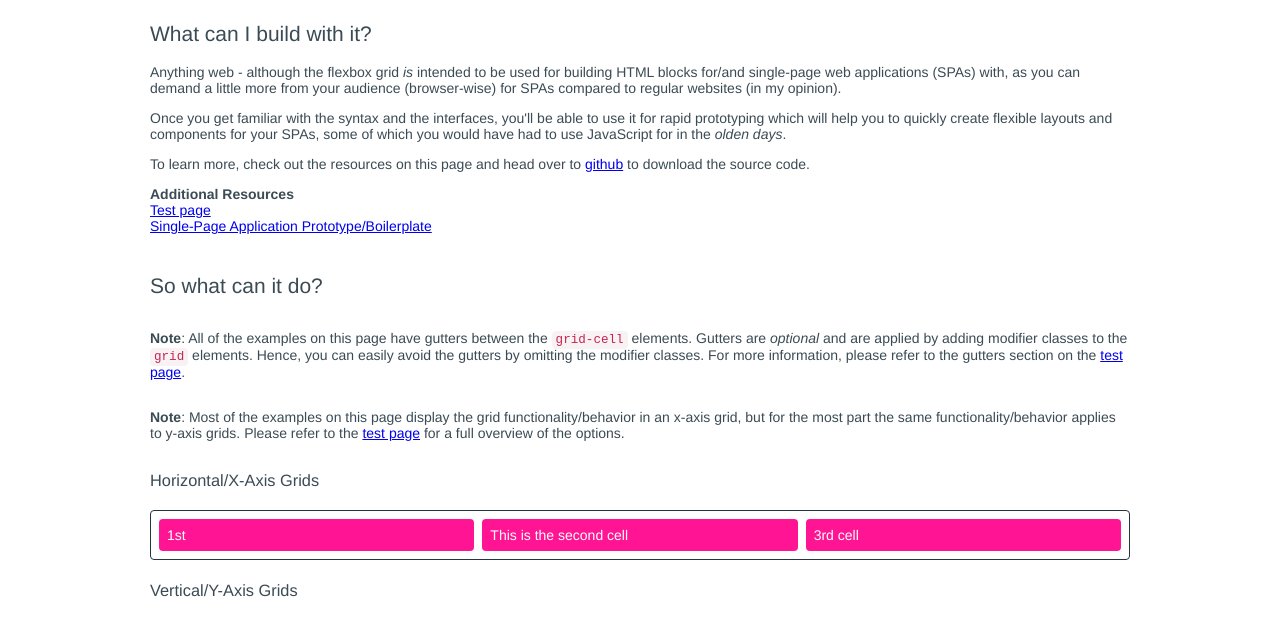
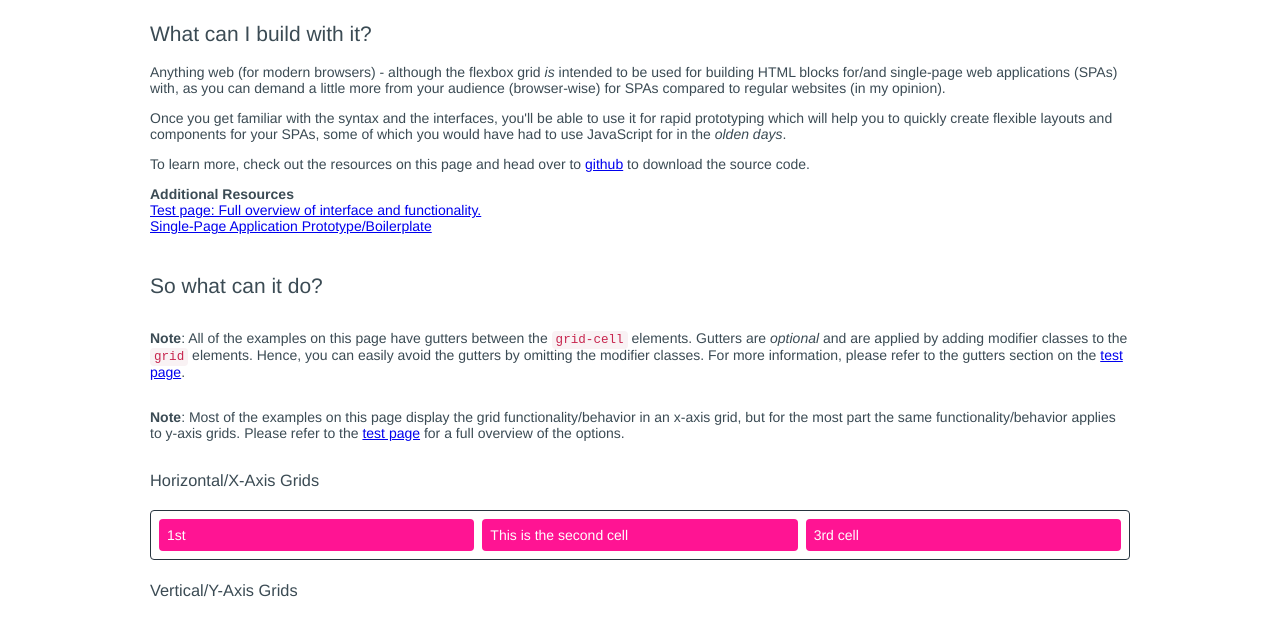
Before and after one commit to adambarry/Flexboss, a website: page index.html in a window 1280 px wide. Shown: the part 136-753 px from the top of the page. Drawn offline with nearby package versions, Linux system fonts and the light colour scheme.

Commit message:
Housekeeping

```diff
--- a/index.html
+++ b/index.html
@@ -147,13 +147,13 @@
                 <div class="grid-cell g--fit">
                     <div>
                         <h2>What can I build with it?</h2>
-                        <p>Anything web - although the flexbox grid <em>is</em> intended to be used for building HTML blocks for/and single-page web applications (SPAs) with, as you can demand a little more from your audience (browser-wise) for SPAs compared to regular websites (in my opinion).</p>
+                        <p>Anything web (for modern browsers) - although the flexbox grid <em>is</em> intended to be used for building HTML blocks for/and single-page web applications (SPAs) with, as you can demand a little more from your audience (browser-wise) for SPAs compared to regular websites (in my opinion).</p>
                         <p>Once you get familiar with the syntax and the interfaces, you'll be able to use it for rapid prototyping which will help you to quickly create flexible layouts and components for your SPAs, some of which you would have had to use JavaScript for in the <em>olden days</em>.</p>
                         <p>To learn more, check out the resources on this page and head over to <a href="https://github.com/adambarry/Flexboss" target="_blank">github</a> to download the source code.</p>
 
                         <dl>
                             <dt>Additional Resources</dt>
-                            <dd><a href="test.html">Test page</a></dd>
+                            <dd><a href="test.html">Test page: Full overview of interface and functionality.</a></dd>
                             <dd><a href="test-spa.html">Single-Page Application Prototype/Boilerplate</a></dd>
                         </dl>
 
```
Also changed, not shown: test.html (+0 -1 lines), README.md.
